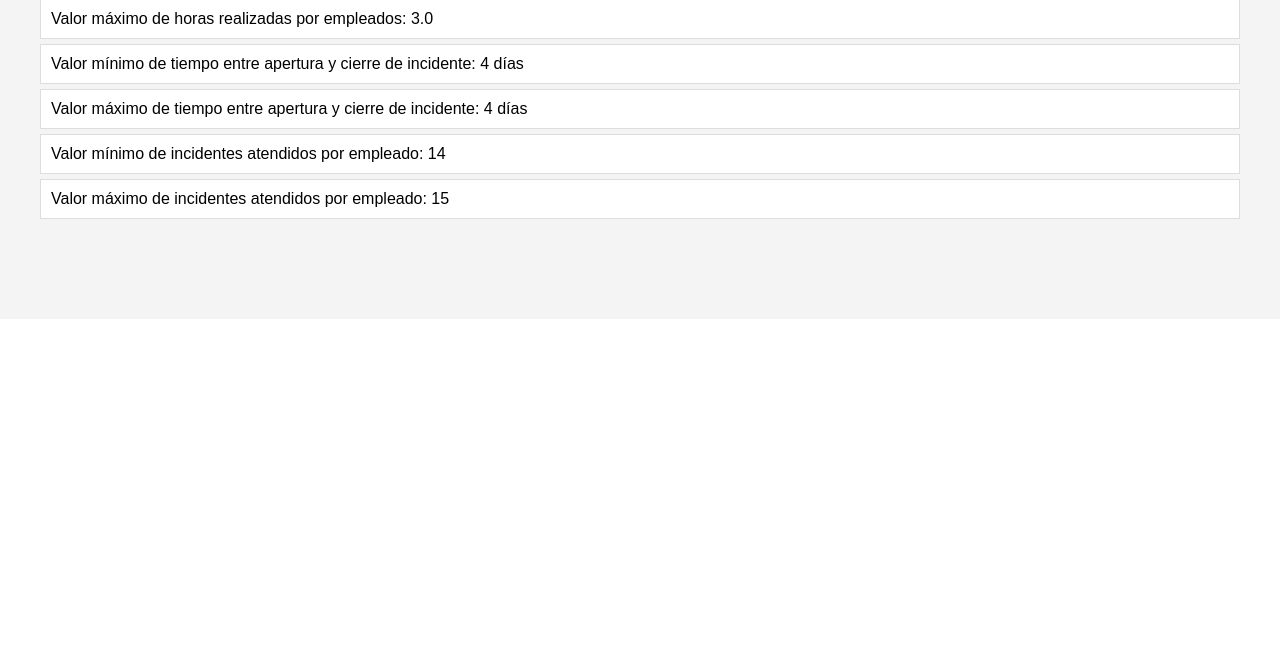
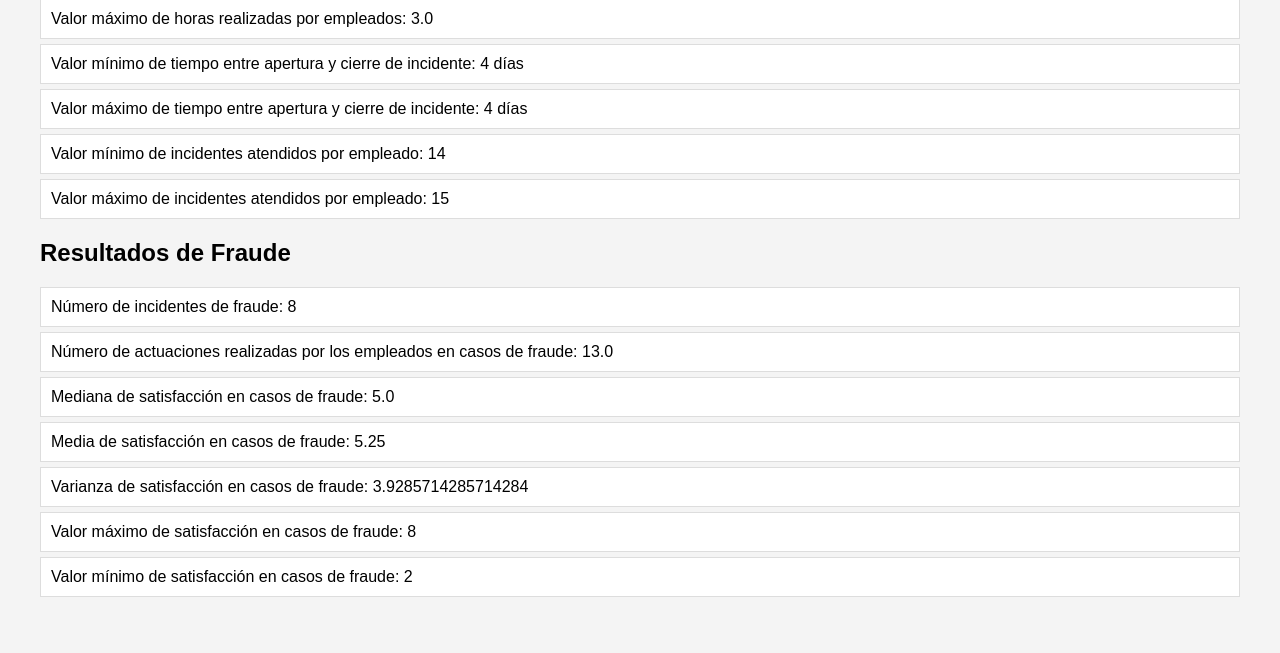
Before and after one commit to coque5804/Practica1_SI, a Flask app: page / in a window 1280 px wide. Shown: the part 481-1134 px from the top of the page. Before the commit the page ends 700 px from the top, so only its background shows below. Run offline with Flask 3, Linux system fonts and the light colour scheme; data comes from the database, SQL or seed files in the repository; both versions use the stored data as it was after the commit.

Commit message:
Procesando en el ejercicio3

```diff
--- a/app.py
+++ b/app.py
@@ -17,8 +17,8 @@ def obtener_datos():
     media_valoracion = df_incidentes[df_incidentes['satisfaccion_cliente'] >= 5]['satisfaccion_cliente'].mean()
     desviacion_valoracion = df_incidentes[df_incidentes['satisfaccion_cliente'] >= 5]['satisfaccion_cliente'].std()
 
-    media_incidentes_cliente = df_incidentes.groupby('cliente').size().mean()
-    desviacion_incidentes_cliente = df_incidentes.groupby('cliente').size().std()
+    media_incidentes_cliente = (df_incidentes.groupby('cliente').size().mean())
+    desviacion_incidentes_cliente = (df_incidentes.groupby('cliente').size().std())
 
     media_horas_incidente = df_contactos.groupby('incidente_id')['tiempo'].sum().mean()
     desviacion_horas_incidente = df_contactos.groupby('incidente_id')['tiempo'].sum().std()
@@ -36,21 +36,13 @@ def obtener_datos():
     min_tiempo_incidente = tiempo_resolucion.min().days if not tiempo_resolucion.empty else None
     max_tiempo_incidente = tiempo_resolucion.max().days if not tiempo_resolucion.empty else None
 
-    min_incidentes_empleado = df_contactos.groupby('id_emp').size().min()
-    max_incidentes_empleado = df_contactos.groupby('id_emp').size().max()
-
-    #EJERCICIO 3
-
-    # Agrupaciones
-    agrupado_por_empleado = df_contactos.groupby('id_emp')
-    agrupado_por_cliente = df_incidentes.groupby('cliente')
-    agrupado_por_tipo_incidente = df_incidentes.groupby('tipo_incidencia')
-    agrupado_por_dia_semana = df_incidentes.groupby(df_incidentes['fecha_apertura'].dt.day_name())
+    min_incidentes_empleado = (df_contactos.groupby('id_emp').size().min())
+    max_incidentes_empleado = (df_contactos.groupby('id_emp').size().max())
 
     # Cálculos específicos para la variable "Fraude"
-    fraude_incidentes = df_incidentes[df_incidentes['tipo_incidencia'] == 1]  # Asumiendo que 1 representa "Fraude"
+    fraude_incidentes = df_incidentes[df_incidentes['tipo_incidencia'] == 5]  # Asumiendo que 5 representa "Fraude"
     num_incidentes_fraude = len(fraude_incidentes)
-    num_actuaciones_fraude = df_contactos[df_contactos['incidente_id'].isin(fraude_incidentes['id'])].shape[0]
+    num_actuaciones_fraude = (df_contactos[df_contactos['incidente_id'].isin(fraude_incidentes['id'])].shape[0])/2
 
     # Análisis estadístico básico
     mediana_fraude = fraude_incidentes['satisfaccion_cliente'].median()
@@ -62,7 +54,7 @@ def obtener_datos():
     # Cerrar conexión
     con.close()
 
-    # Resultados
+    # Resultados generales
     resultados = {
         "num_muestras": num_muestras,
         "media_valoracion": media_valoracion,
@@ -79,12 +71,23 @@ def obtener_datos():
         "max_incidentes_empleado": max_incidentes_empleado
     }
 
-    return resultados
+    # Resultados específicos para la variable "Fraude"
+    resultados_fraude = {
+        "num_incidentes_fraude": num_incidentes_fraude,
+        "num_actuaciones_fraude": num_actuaciones_fraude,
+        "mediana_fraude": mediana_fraude,
+        "media_fraude": media_fraude,
+        "varianza_fraude": varianza_fraude,
+        "max_fraude": max_fraude,
+        "min_fraude": min_fraude
+    }
+
+    return resultados, resultados_fraude
 
 @app.route('/')
 def index():
-    resultados = obtener_datos()
-    return render_template('index.html', resultados=resultados)
+    resultados, resultados_fraude = obtener_datos()
+    return render_template('index.html', resultados=resultados, resultados_fraude=resultados_fraude)
 
 if __name__ == '__main__':
     app.run(debug=True)
--- a/main.py
+++ b/main.py
@@ -32,6 +32,10 @@ CREATE TABLE IF NOT EXISTS Contactos (
     FOREIGN KEY (incidente_id) REFERENCES Incidentes (id)
 )
 ''')
+
+# Limpiar las tablas antes de insertar nuevos datos
+cur.execute('DELETE FROM Incidentes')
+cur.execute('DELETE FROM Contactos')
 con.commit()
 
 # Insertar datos en las tablas
--- a/templates/index.html
+++ b/templates/index.html
@@ -23,5 +23,15 @@
         <li>Valor mínimo de incidentes atendidos por empleado: {{ resultados.min_incidentes_empleado }}</li>
         <li>Valor máximo de incidentes atendidos por empleado: {{ resultados.max_incidentes_empleado }}</li>
     </ul>
+    <h2>Resultados de Fraude</h2>
+    <ul>
+        <li>Número de incidentes de fraude: {{ resultados_fraude.num_incidentes_fraude }}</li>
+        <li>Número de actuaciones realizadas por los empleados en casos de fraude: {{ resultados_fraude.num_actuaciones_fraude }}</li>
+        <li>Mediana de satisfacción en casos de fraude: {{ resultados_fraude.mediana_fraude }}</li>
+        <li>Media de satisfacción en casos de fraude: {{ resultados_fraude.media_fraude }}</li>
+        <li>Varianza de satisfacción en casos de fraude: {{ resultados_fraude.varianza_fraude }}</li>
+        <li>Valor máximo de satisfacción en casos de fraude: {{ resultados_fraude.max_fraude }}</li>
+        <li>Valor mínimo de satisfacción en casos de fraude: {{ resultados_fraude.min_fraude }}</li>
+    </ul>
 </body>
 </html>
```
Also changed, not shown: datos.db.
